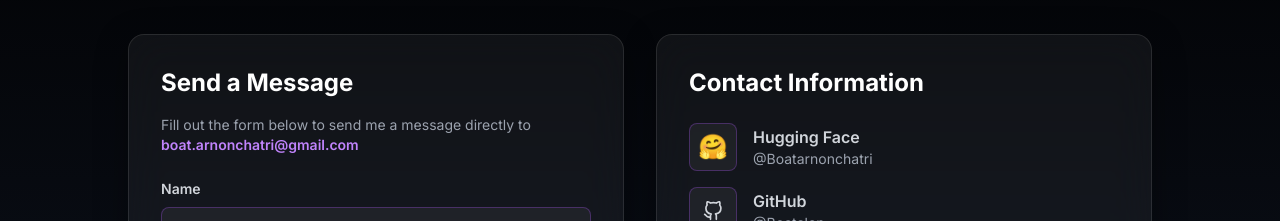
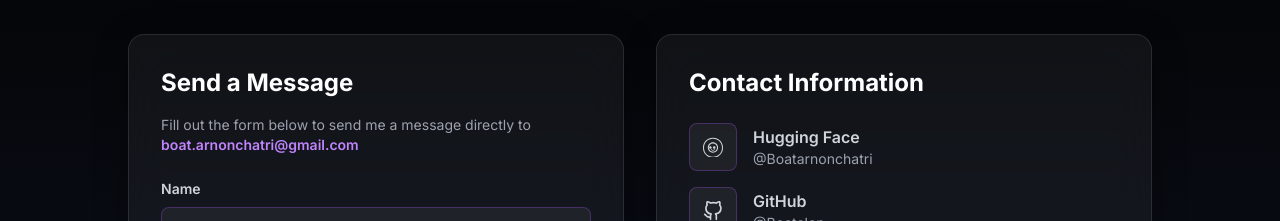
Before and after one commit to Boatalon/portfolio, a Next.js app: page / in a window 1280 px wide. Shown: the part 4400-4621 px from the top of the page. Built offline with nearby package versions, Linux system fonts and the light colour scheme.

Commit message:
Add official Hugging Face SVG icon
Changes:
- Created HuggingFaceIcon component with official logo SVG
- Replaced emoji with professional SVG icon
- Scalable and matches other icon styles
- Uses currentColor for theme consistency

Official Hugging Face logo from brand assets 🤗

```diff
--- a/components/ContactSection.tsx
+++ b/components/ContactSection.tsx
@@ -3,6 +3,7 @@
 import AnimatedSection from '@/components/AnimatedSection';
 import { useState } from 'react';
 import { FiMail, FiGithub, FiLinkedin, FiSend, FiCheck, FiAlertCircle } from 'react-icons/fi';
+import HuggingFaceIcon from '@/components/icons/HuggingFaceIcon';
 
 
 const ContactSection = () => {
@@ -180,7 +181,7 @@ const ContactSection = () => {
                                         className="flex items-center gap-4 text-gray-300 hover:text-white transition-colors group"
                                     >
                                         <div className="w-12 h-12 flex items-center justify-center bg-white/5 border border-purple-500/30 rounded-lg group-hover:bg-white/10 group-hover:border-purple-500 transition-all">
-                                            <span className="text-2xl">🤗</span>
+                                            <HuggingFaceIcon className="w-5 h-5" />
                                         </div>
                                         <div>
                                             <p className="font-semibold">Hugging Face</p>
--- /dev/null
+++ b/components/icons/HuggingFaceIcon.tsx
@@ -0,0 +1,17 @@
+// Hugging Face official logo SVG component
+export const HuggingFaceIcon = ({ className = "w-6 h-6" }: { className?: string }) => (
+    <svg
+        className={className}
+        viewBox="0 0 95 88"
+        fill="currentColor"
+        xmlns="http://www.w3.org/2000/svg"
+    >
+        <path d="M47.21 70.93c-13.52 0-24.48-10.96-24.48-24.48 0-13.52 10.96-24.48 24.48-24.48 13.52 0 24.48 10.96 24.48 24.48 0 13.52-10.96 24.48-24.48 24.48zm0-44.07c-10.8 0-19.59 8.79-19.59 19.59s8.79 19.59 19.59 19.59 19.59-8.79 19.59-19.59-8.79-19.59-19.59-19.59z" />
+        <path d="M59.65 46.45c0 3.43-2.78 6.21-6.21 6.21s-6.21-2.78-6.21-6.21 2.78-6.21 6.21-6.21 6.21 2.78 6.21 6.21z" />
+        <path d="M41.19 46.45c0 3.43-2.78 6.21-6.21 6.21s-6.21-2.78-6.21-6.21 2.78-6.21 6.21-6.21 6.21 2.78 6.21 6.21z" />
+        <path d="M47.21 61.35c-4.59 0-8.32-3.73-8.32-8.32h3.26c0 2.8 2.27 5.07 5.07 5.07 2.8 0 5.07-2.27 5.07-5.07h3.26c-.01 4.59-3.74 8.32-8.34 8.32z" />
+        <path d="M0 46.45C0 20.8 20.8 0 46.45 0h2.1C74.2 0 95 20.8 95 46.45v2.1C95 74.2 74.2 95 48.55 95h-2.1C20.8 95 0 74.2 0 48.55v-2.1zm46.45-41.57C23.6 4.88 4.88 23.6 4.88 46.45v2.1c0 22.85 18.72 41.57 41.57 41.57h2.1c22.85 0 41.57-18.72 41.57-41.57v-2.1c0-22.85-18.72-41.57-41.57-41.57h-2.1z" />
+    </svg>
+);
+
+export default HuggingFaceIcon;
--- a/package.json
+++ b/package.json
@@ -10,7 +10,7 @@
   },
   "dependencies": {
     "framer-motion": "^10.16.16",
-    "next": "^14.0.4",
+    "next": "^16.0.10",
     "react": "^18.2.0",
     "react-dom": "^18.2.0",
     "react-icons": "^4.12.0"
```
Also changed, not shown: 1 other file (tests, documents, lock files or other folders).
